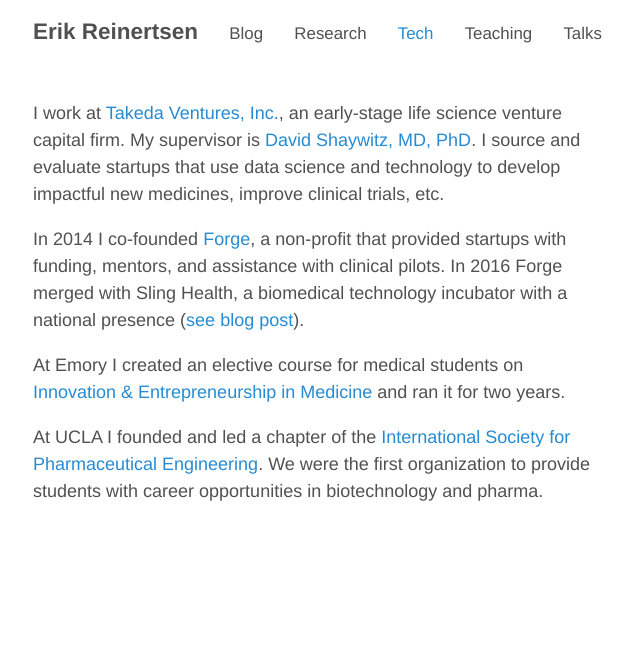
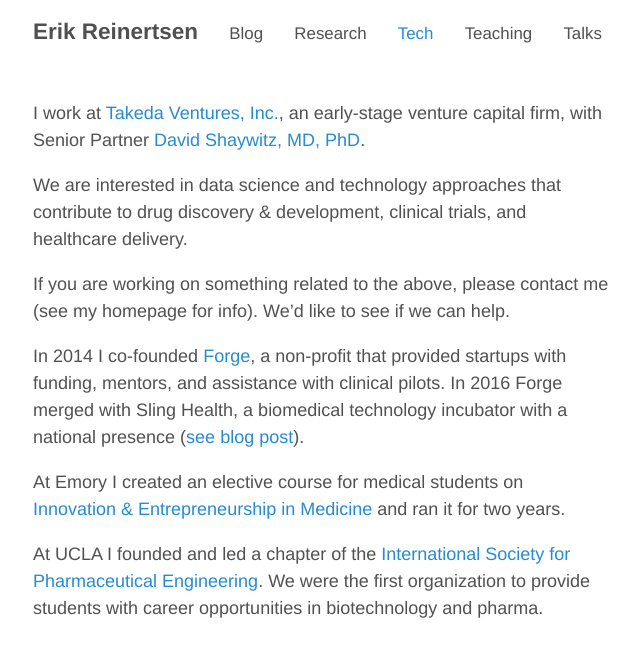
Before and after one commit to erikr/erikr.github.io, a Jekyll site: the page built from tech.md, in a window 1280 px wide. Shown: the top 657 px of the page, without its empty margins (319-959 px from the left). Built offline with Jekyll 4.4.1, drawn with Linux system fonts in a browser that asks for light colours; nearby versions of some CDN libraries.

Commit message:
revised papers with echo circulation 2018, and revised tech with more details on tvi

```diff
--- a/_includes/head.html
+++ b/_includes/head.html
@@ -3,7 +3,6 @@
 <meta charset="UTF-8">
 <link href="http://gmpg.org/xfn/11" rel="profile">
 <link rel="manifest" href="/manifest.json">
-<link rel="mask-icon" href="/safari-pinned-tab.svg" color="#5bbad5">
 <meta name="theme-color" content="#ffffff">
 
 <!-- Enable responsiveness on mobile devices-->
--- a/tech.md
+++ b/tech.md
@@ -6,7 +6,11 @@
 
 
 
-I work at [Takeda Ventures, Inc.](http://takedaventures.com), an early-stage life science venture capital firm. My supervisor is [David Shaywitz, MD, PhD](https://www.linkedin.com/in/david-shaywitz-md-phd-232a237/). I source and evaluate startups that use data science and technology to develop impactful new medicines, improve clinical trials, etc.
+I work at [Takeda Ventures, Inc.](http://takedaventures.com), an early-stage venture capital firm, with Senior Partner [David Shaywitz, MD, PhD](https://www.linkedin.com/in/david-shaywitz-md-phd-232a237/).
+
+We are interested in data science and technology approaches that contribute to drug discovery & development, clinical trials, and healthcare delivery.
+
+If you are working on something related to the above, please contact me (see my homepage for info). We'd like to see if we can help.
 
 In 2014 I co-founded [Forge](http://forgehealth.org), a non-profit that provided startups with funding, mentors, and assistance with clinical pilots. In 2016 Forge merged with Sling Health, a biomedical technology incubator with a national presence ([see blog post](http://erikreinertsen.com/forge-merger-sling-health/)).
 
```
Also changed, not shown: _posts/2018-08-03-AI-medicine-papers.md (+1 -0 lines), 1 other file.
